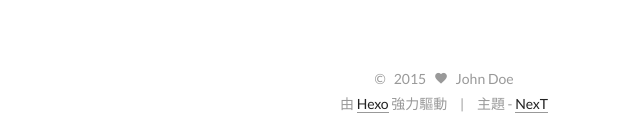
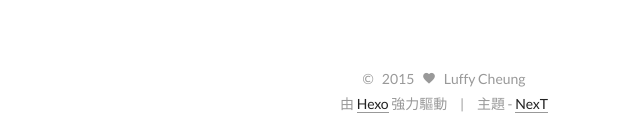
Before and after one commit to luffycheung/luffycheung.github.io, a plain HTML site: page index.html in a window 1280 px wide. Shown: the part 1462-1595 px from the top of the page, 196-836 px from the left. Drawn offline with Linux system fonts and the light colour scheme; a script that the page names is missing.

Commit message:
Site updated: 2015-07-26 16:53:25

```diff
--- a/css/main.css
+++ b/css/main.css
@@ -1148,7 +1148,7 @@ body {
   width: 4px;
   height: 4px;
   border-radius: 50%;
-  background: #3c225d;
+  background: #0fffb4;
 }
 .sidebar-nav {
   margin: 0;
--- a/index.html
+++ b/index.html
@@ -258,8 +258,8 @@
 
       <section class="site-overview">
         <div class="site-author motion-element" itemprop="author" itemscope itemtype="http://schema.org/Person">
-          <img class="site-author-image" src="/images/default_avatar.jpg" alt="John Doe" itemprop="image"/>
-          <p class="site-author-name" itemprop="name">John Doe</p>
+          <img class="site-author-image" src="/images/default_avatar.jpg" alt="Luffy Cheung" itemprop="image"/>
+          <p class="site-author-name" itemprop="name">Luffy Cheung</p>
         </div>
         <p class="site-description motion-element" itemprop="description"></p>
         <nav class="site-state motion-element">
@@ -346,7 +346,7 @@
   <span class="with-love">
     <i class="icon-heart"></i>
   </span>
-  <span class="author" itemprop="copyrightHolder">John Doe</span>
+  <span class="author" itemprop="copyrightHolder">Luffy Cheung</span>
 </div>
 
 <div class="powered-by">
```
Also changed, not shown: 2015/07/22/hello-world/index.html (+3 -3 lines), archives/2015/07/index.html (+3 -3 lines), archives/2015/index.html (+3 -3 lines), archives/index.html (+3 -3 lines).
